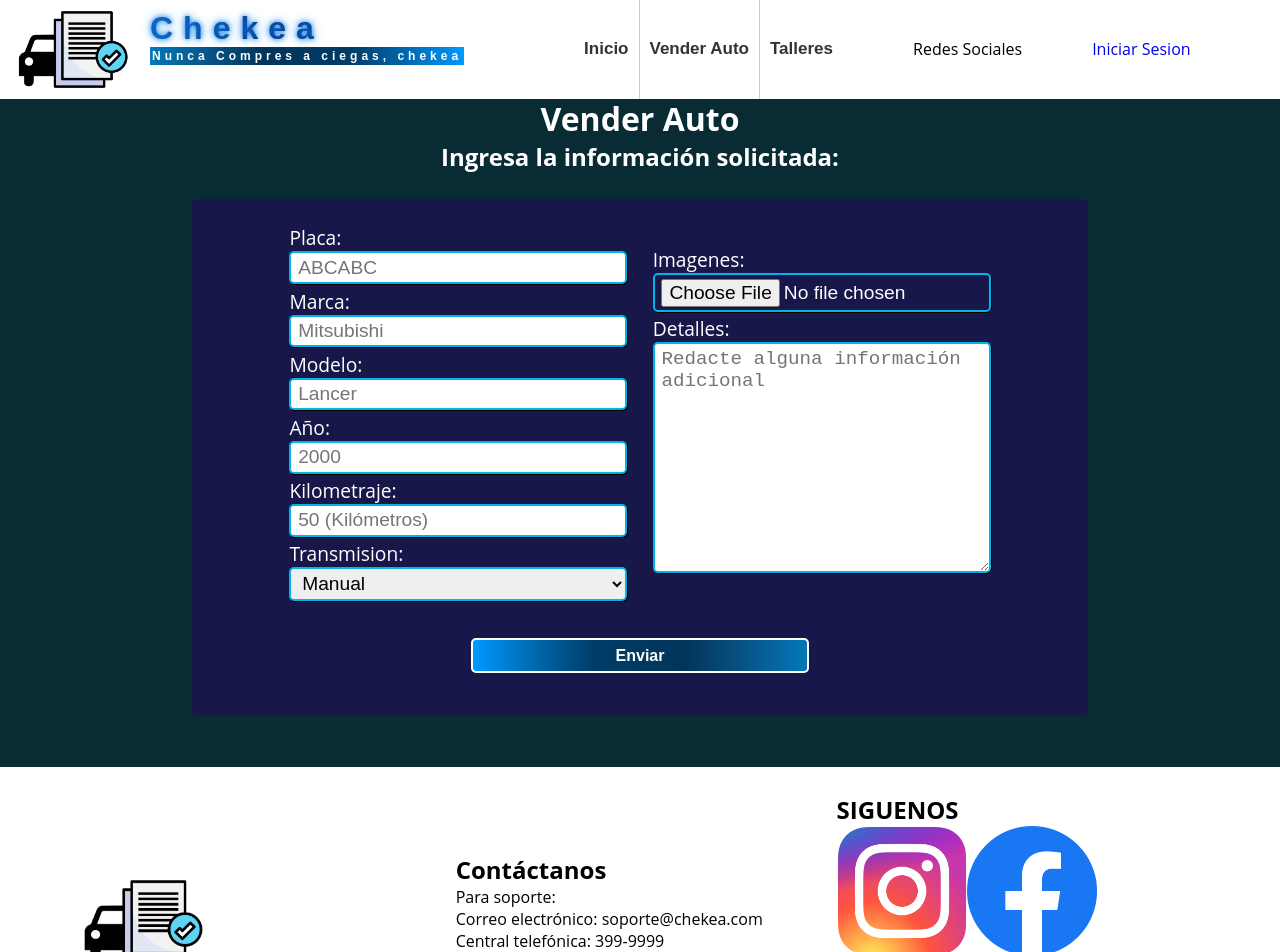
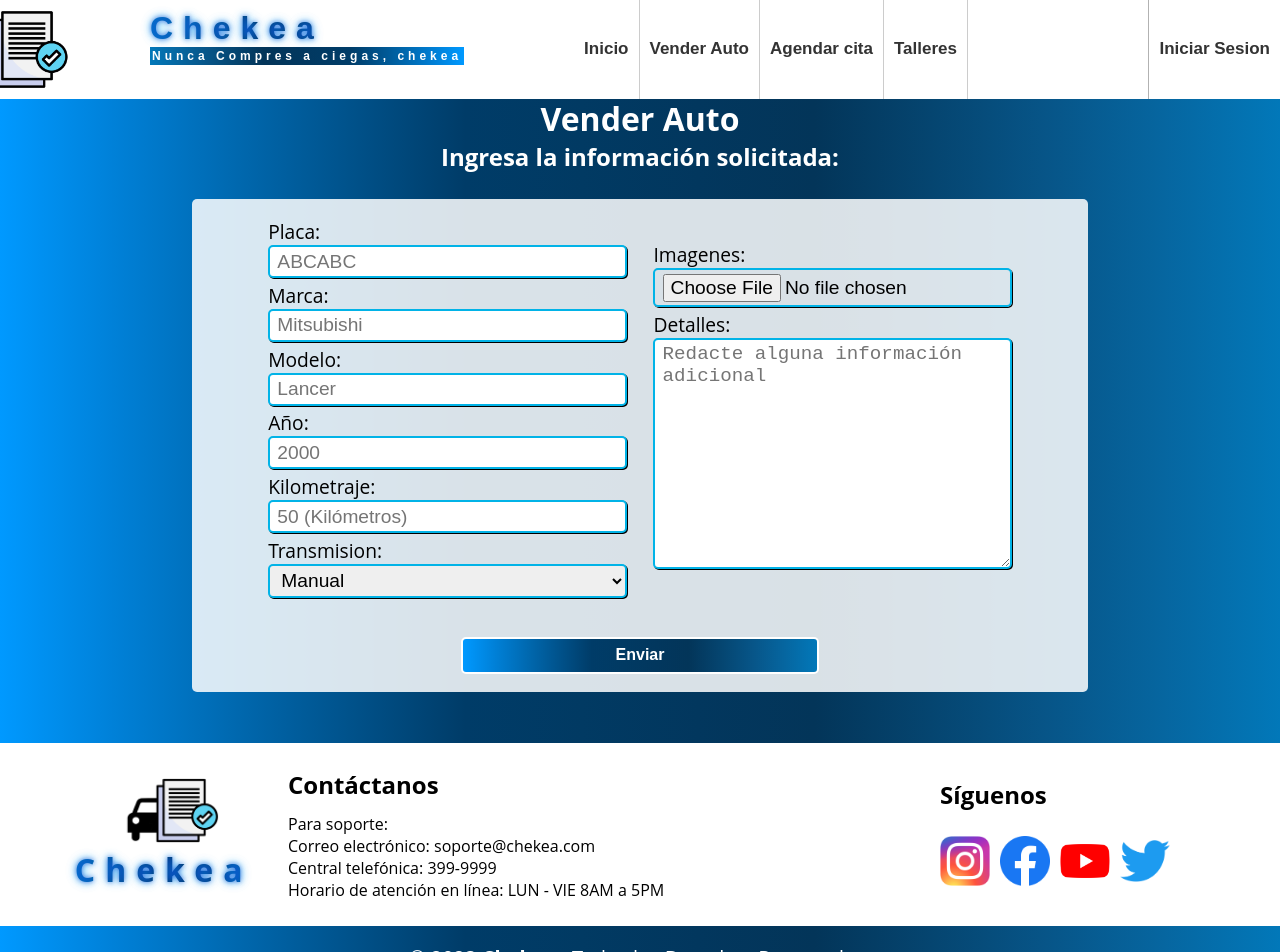
Before and after one commit to Ayury/Chekea, a React (Vite) app in the folder client/: page /vender in a window 1280 px wide. Shown: the top 952 px of the page. Built offline with nearby package versions, Linux system fonts and the light colour scheme.

Commit message:
Ultimos Cambios

```diff
--- a/client/src/App.css
+++ b/client/src/App.css
@@ -39,9 +39,8 @@ a{
 .logo {
   display: flex;
   padding: 10px;
-  padding: 10px;
   height: 100%;
-
+  width: 10%;
 
 }
 .logo img{
@@ -62,7 +61,6 @@ a{
    font-family: 'Anton', sans-serif;
    padding: 10px;
   height: 100%;
-
  }
 
 .nombre-logo{
@@ -116,8 +114,6 @@ a{
   text-align: center;
   height: 100%;
   margin: 0 0 0 200px ;
-
-
 }
 .navPrincipal a {
   color: #333;
@@ -197,20 +193,18 @@ a{
     padding: 10px 0;
   }
 }
+
 .sesion{
-  margin-left: 70px;
+  margin-left: 70px ;
+  width: 150%;
 }
-@media(max-width:1366px){
-
-  .sesion{
-    margin-left: 70px;
-  }
-
+.sesion a{
+  width: 100%;
 }
 
 /* Contenido */
 .contenido{
-  background-color: rgb(9, 43, 51);
+  background-image: linear-gradient(to right, #09f, #0080d7, #0069b0, #00528b, #003c68, #013a63, #02375e, #033559, #054570, #075588, #0666a0, #0278b9);
   color: white;
   width: 100%;
 }
--- a/client/src/api/autos.js
+++ b/client/src/api/autos.js
@@ -19,6 +19,12 @@ export const autosPropietario = async (idUsuario) => {
     const response = await axios.get(`http://localhost:3001/auto/propietario/${idUsuario}`);
     return response.data;
 }
+
+export const autosPropietarioConCita = async (idUsuario) => {
+    const response = await axios.get(`http://localhost:3001/auto/propietario/cita/${idUsuario}`);
+    return response.data;
+}
+
 export const imgAutosPropietario = async (idUsuario) => {
     const response = await axios.get(`http://localhost:3001/auto/propietario/img/${idUsuario}`);
     return response.data;
--- a/client/src/components/AgendarCita.jsx
+++ b/client/src/components/AgendarCita.jsx
@@ -1,12 +1,13 @@
 import React, { useEffect, useState } from "react";
 import { Header } from "./Header";
 import { Footer } from "./Footer";
-import { autosPropietario, imgAutosPropietario } from "../api/autos";
+import { autosPropietario, imgAutosPropietario, autosPropietarioConCita } from "../api/autos";
 import { Link, useNavigate } from "react-router-dom";
 import ferrariPrueba from "../../public/carImage/ferrariPrueba.jpeg";
 
 export const AgendarCita = () => {
   const [autos, setAutos] = useState([]);
+  const [autosCita, setAutosCita] = useState([]);
   const navigate = useNavigate();
 
   useEffect(() => {
@@ -19,6 +20,15 @@ export const AgendarCita = () => {
       } catch (error) {
         navigate("/");
       }
+
+      try {
+        const response = await autosPropietarioConCita(
+          localStorage.getItem("usuarioLogeado")
+        );
+        setAutosCita(response);
+      } catch (error) {
+        navigate("/");
+      }
     };
 
     cargarAutos();
@@ -28,7 +38,7 @@ export const AgendarCita = () => {
     <>
       <Header />
       <div className="contenido autosRegistrados contenidoTopBottom">
-        <h1>Listado de Autos Registrados</h1>
+        <h1>Listado de Autos Registrados no Inspeccionados</h1>
         <div className="columnas3">
           {autos.map((auto) => (
             <div key={auto.idAuto}>
@@ -49,6 +59,29 @@ export const AgendarCita = () => {
             </div>
           ))}
         </div>
+      </div><hr style={{width: '80%'}} />
+      <div className="contenido autosRegistrados" style={{paddingBottom: '2%'}}>
+        <h1>Listado de Autos Registrados con Cita Agendada</h1>
+        <div className="columnas3">
+          {autosCita.map((auto) => (
+            <div key={auto.idAuto}>
+              <section className="autoInfo cardTaller">
+                <h1>
+                  {auto.marca}, {auto.modelo}
+                </h1>
+                <img src={auto.img ? auto.img : ferrariPrueba} />
+                <div>
+                  { auto.placa ? <p>Placa: {auto.placa}</p> : <p>&nbsp;</p> }
+                  { auto.kilometraje ? <p>Kilometraje: {auto.kilometraje}</p> : <p>&nbsp;</p>}
+                  { auto.transmision ? <p>Transmisión: {auto.transmision}</p> : <p>&nbsp;</p>}
+                </div>
+                <section>
+                  <h3>Estado: {auto.catalogo == 0 ? "En proceso de Inspeccion⌚" : "En el catálogo de Venta💵"}</h3>
+                </section>
+              </section>
+            </div>
+          ))}
+        </div>
       </div>
       <Footer />
     </>
--- a/client/src/components/BtnAgendar.jsx
+++ /dev/null
@@ -1,9 +0,0 @@
-import React from 'react'
-import { Link } from 'react-router-dom'
-
-export const BtnAgendar = () => {
-
-  return (
-    <Link to={ localStorage.getItem('usuarioLogeado') ? "/agendar" : "/login" } className='btnAgendar'>Agendar Cita</Link>
-  )
-}
--- a/client/src/components/DetallesAuto.jsx
+++ b/client/src/components/DetallesAuto.jsx
@@ -52,7 +52,7 @@ export const DetallesAuto = () => {
             <section>
               <h3>Imágenes</h3>
               <div className="divVerImgAuto">
-                { autoImg.length > 0 ? (
+                { autoImg ? (
                     autoImg.map(img => (
                       <img key={img.idImagen} src={`carImagen/${imagen}`} className="verImgAuto"/>
                   ))
--- a/client/src/components/Footer.jsx
+++ b/client/src/components/Footer.jsx
@@ -1,6 +1,5 @@
 import React from 'react'
 import { Link } from 'react-router-dom'
-import { BtnAgendar } from './BtnAgendar'
 import instagram from "../../public/redes/instagram.webp"
 import youtube from "../../public/redes/youtube.webp"
 import facebook from "../../public/redes/facebook.webp"
@@ -11,28 +10,27 @@ export const Footer = () => {
   return (
     <footer className="pie-pagina">
         <div className="grupo-1">
-            <div className="box">
-                <figure>
+            <div className='infoFooter'>
+                <div className="box1">
                     <a href="/">
                         <img src="\src\assets\logo.png" alt="Logo de chekea" width="10%" height="10%"></img>
+                        <h2 className="nombre-logo">Chekea</h2>
                     </a>
-                </figure>
                 </div>
-            <div className="box">
+                <div className="box2">
                     <h2>Contáctanos</h2>
                     <p>Para soporte:</p>
                     <p>Correo electrónico: soporte@chekea.com</p>
                     <p>Central telefónica: 399-9999</p>
                     <p>Horario de atención en línea: LUN - VIE 8AM a 5PM</p>
                 </div>
-            <div className="box">
-                <h2>SIGUENOS</h2>
+            </div>
+            <div className="box3">
+                <h2>Síguenos</h2>
                 <div className="red-social">
                     <section>
                         <Link to="/" ><img src={instagram} /></Link>
                         <Link to="/" ><img src={facebook} /></Link>
-                    </section>
-                    <section>
                         <Link to="/" ><img src={youtube} /></Link>
                         <Link to="/" ><img src={twitter} /></Link>
                     </section>
--- a/client/src/components/FormAgendarCita.jsx
+++ b/client/src/components/FormAgendarCita.jsx
@@ -25,7 +25,7 @@ export const FormAgendarCita = () => {
         setCita({
           idUsuario: localStorage.getItem("usuarioLogeado"),
           idAuto: params.id,
-          idTaller: "",
+          idTaller: 1,
           fecha: "",
         });
       } catch (error) {
@@ -142,9 +142,17 @@ export const FormAgendarCita = () => {
             onSubmit={async (values, actions) => {
               try {
                 await agendarCita(values);
-                navigate("/agendar");
+                const response = await fetch("http://localhost:3001/crear-orden", {
+                  method: "POST",
+                  // body: JSON.stringify({ monto: 10.00 })
+                });
+
+                const data = await response.json();
+                console.log(data);
+
+                window.location.href = data.links[1].href;
               } catch (error) {
-                // Mostrar mensaje de error
+                console.log(error);
               }
 
               actions.resetForm();
--- a/client/src/components/Header.jsx
+++ b/client/src/components/Header.jsx
@@ -21,16 +21,21 @@ export const Header = () => {
       <nav className="navPrincipal">
         <a href="/">Inicio</a>
         <a href={ localStorage.getItem('usuarioLogeado') ? "/vender" : "/login" }>Vender Auto</a>
+        <a href={ localStorage.getItem('usuarioLogeado') ? "/agendar" : "/login" }>Agendar cita</a>
         <a href="/talleres">Talleres</a>
-      </nav>
-      <div className="social-icons">Redes Sociales</div>
-      <nav className="sesion">
         {localStorage.getItem("usuarioLogeado") ? (
-          <a type="button" onClick={CerrarSesion}>Cerrar Sesion</a>
+          <a type="button" onClick={CerrarSesion} className="btnIniciarSesion">Cerrar Sesion</a>
         ) : (
-          <a href="/login">Iniciar Sesion</a>
+          <a href="/login" className="btnIniciarSesion">Iniciar Sesion</a>
         )}
       </nav>
+      {/* <nav className="sesion">
+        {localStorage.getItem("usuarioLogeado") ? (
+          <a type="button" onClick={CerrarSesion} className="btnIniciarSesion">Cerrar Sesion</a>
+        ) : (
+          <a href="/login" className="btnIniciarSesion">Iniciar Sesion</a>
+        )}
+      </nav> */}
 
       {/*   //<nav className="nav">
         <a href="#">Iniciar Sesion</a>
--- a/client/src/components/RegistrarAuto.jsx
+++ b/client/src/components/RegistrarAuto.jsx
@@ -17,7 +17,7 @@ export const RegistrarAuto = () => {
     transmision: "",
     id_propietario: localStorage.getItem("usuarioLogeado"),
     detalles: "",
-    imagenes: [],
+    imagenes: "",
   };
 
   const tipoTransmision = [
@@ -39,9 +39,10 @@ export const RegistrarAuto = () => {
           initialValues={regAuto}
           enableReinitialize={true}
           onSubmit={async (values, actions) => {
-            // console.log(values);
-            // console.log("Usuario logeado", localStorage.getItem('usuarioLogeado'))
-            const response = await registrarAuto(values);
+            // Agarrar archivo y darle el tratamiento
+            console.log((values.imagenes.split("\\"))[2]);
+
+            // const response = await registrarAuto(values);
             try {
               if (response.insertId > 0) {
                 navigate("/");
@@ -50,7 +51,7 @@ export const RegistrarAuto = () => {
               console.log(error);
             }
 
-            actions.resetForm();
+            // actions.resetForm();
           }}
         >
           {({ handleChange, handleSubmit, values, isSubmitting }) => (
@@ -141,7 +142,7 @@ export const RegistrarAuto = () => {
                   Imagenes:
                   <input
                   type="file"
-                  id="imagenes"
+                  id="imagenes archivoInput"
                   name="imagenes"
                   value={values.imagenes}
                   onChange={handleChange}
--- a/client/src/styles/OtrosCss.css
+++ b/client/src/styles/OtrosCss.css
@@ -1,3 +1,17 @@
+/* Iniciar Sesion */
+.btnIniciarSesion{
+    /* background-image: linear-gradient(to right, #09f, #0080d7, #0069b0, #00528b, #003c68, #013a63, #02375e, #033559, #054570, #075588, #0666a0, #0278b9);
+    color: white;
+    padding: 1% 15%;
+    width: 100% !important;
+    border: 0;
+    border-radius: 3px;
+    cursor: pointer; */
+    position: absolute;
+    right: 0px;
+    border-left: 1px solid rgb(178, 178, 178);
+}
+
 /* Página del Login */
 .mainLogin{
     width: 100%;
@@ -95,24 +109,12 @@
     text-decoration: none;
 }
 
-.btnAgendar{
-    position: fixed;
-    z-index: 5;
-    padding: 1% 2%;
-    background-color: rgb(6, 9, 174);
-    color: white;
-    border-radius: 5px;
-    border: 2px solid white;
-    bottom: 20px;
-    right: 20px;
-}
-
 /* Página Index */
 .mostrarAutos{
     width: 100%;
     margin-top: 5.6%;
     padding: 2% 0;
-    background-color: rgb(9, 43, 51);
+    background-image: linear-gradient(to right, #09f, #0080d7, #0069b0, #00528b, #003c68, #013a63, #02375e, #033559, #054570, #075588, #0666a0, #0278b9);
     /* display: grid;
     grid-template-columns: repeat(autofit, minmax(350px, 1fr)) !important; */
     display: flex;
@@ -123,14 +125,14 @@
 }
 .mostrarAutos div{
     width: 30%;
-    margin: 15px 0;
+    margin: 10px 0;
     background-color: white;
     border-radius: 10px;
 }
 .cardAuto{
     text-decoration: none;
     text-align: center;
-    color: rgb(6, 9, 174);
+    color: black;
 }
 
 /* Página Talleres */
@@ -153,7 +155,7 @@
 .cardTaller{
     width: 100%;
     background-color: white;
-    color: rgb(6, 9, 174);
+    color: rgb(0, 0, 0);
     text-align: center;
     border-radius: 10px;
     box-shadow: 6px 6px 10px black;
@@ -211,9 +213,10 @@
     flex-wrap: wrap;
     font-size: 1.2rem;
     gap: 3%;
-    background-color: rgb(23, 23, 73);
-    padding: 2%;
+    background-color: rgba(255, 255, 255, 0.851);
+    padding-top: 1.5%;
     border-radius: 5px;
+    color: black;
 }
 .formRegAuto input, .formRegAuto select, .formRegAuto textarea{
     width: 100%;
@@ -356,11 +359,23 @@ footer{
     gap: 1%;
     padding: 2%;
 }
-.grupo-1 :nth-child(1) img{
-    width: 130px;
+.box3{
+    width: 35%;
 }
-.box{
-    width: 30%;
+
+.infoFooter{
+    display: flex;
+    justify-content: left;
+    align-items: center;
+    margin-left: 4%;
+    width: 95%;
+}
+.box1{
+    width: 25%;
+}
+.box1 img{
+    width: 100px;
+    margin-left: 45px;
 }
 
 .grupo-2{
@@ -371,6 +386,18 @@ footer{
     background-image: linear-gradient(to right, #09f, #0080d7, #0069b0, #00528b, #003c68, #013a63, #02375e, #033559, #054570, #075588, #0666a0, #0278b9);
     color: white;
 }
+.box2 h2{
+    margin-bottom: 3%;
+}
+.box3 h2{
+    margin-bottom: 8%;
+}
+.red-social section{
+    display: flex;
+    justify-content: left;
+    align-items: center;
+    gap: 10px;
+}
 .red-social section a, .red-social section a img{
     width: 50px;
 }
```
Also changed, not shown: 2 other files (tests, documents, lock files or other folders). Lines whose indentation alone changed are shown as unchanged.
